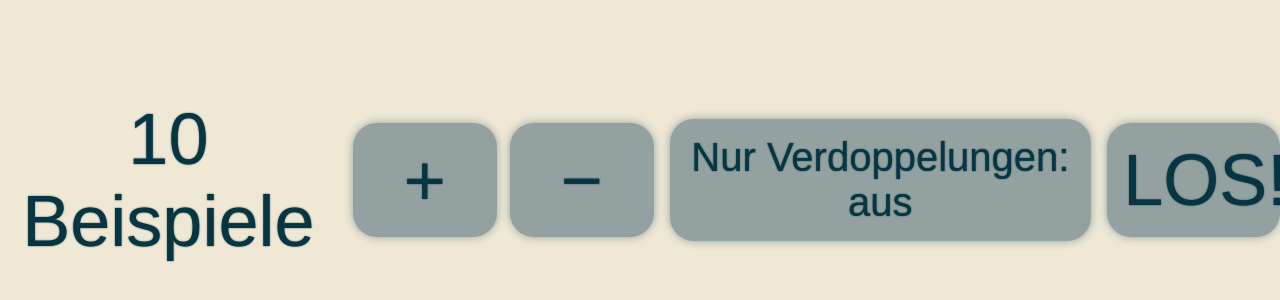
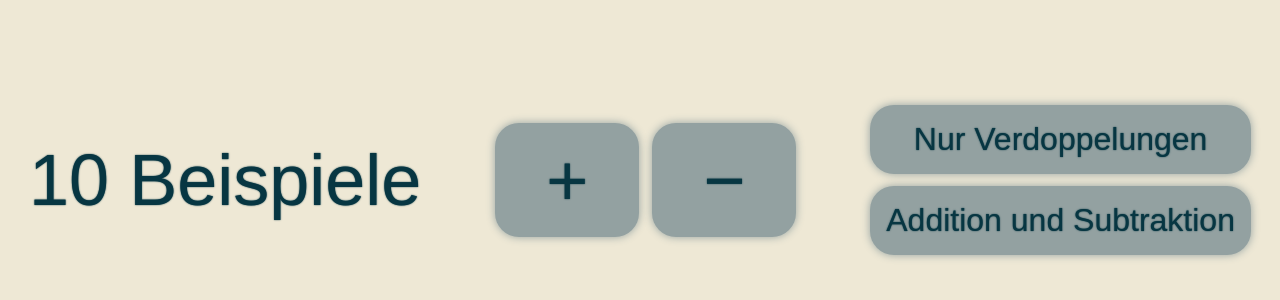
Before and after one commit to holistic-developer/math-trainer, a React (Vite) app: page / in a window 1280 px wide. Shown: the part 220-520 px from the top of the page. Built offline with nearby package versions, Linux system fonts and the light colour scheme.

Commit message:
Better game selection

```diff
--- a/src/Examples.tsx
+++ b/src/Examples.tsx
@@ -1,6 +1,7 @@
 import { useCallback, useReducer, useState } from 'react';
 import { Answers } from './Answers';
 import { getRandomInt, getRandomIntExcept } from './randomNumberUtil';
+import { GameMode } from './Game';
 
 export const minValue = 1;
 export const maxValue = 10;
@@ -13,10 +14,10 @@ type ExampleState = {
   answer: number;
 };
 
-export const Examples: React.FC<{ rounds: number; onlyDoubling: boolean; done: () => void }> = ({ rounds, onlyDoubling, done }) => {
+export const Examples: React.FC<{ rounds: number; gameMode: GameMode; done: () => void }> = ({ rounds, gameMode, done }) => {
   const calculateExample = useCallback(
     (state: ExampleState) => {
-      if (onlyDoubling) {
+      if (gameMode === GameMode.DOUBLING) {
         state.addition = true;
         state.a = getRandomIntExcept(minValue, maxValue, [state.a]);
         state.b = state.a;
@@ -38,7 +39,7 @@ export const Examples: React.FC<{ rounds: number; onlyDoubling: boolean; done: (
       state.answer = correct;
       return { ...state };
     },
-    [rounds, onlyDoubling]
+    [rounds, gameMode]
   );
 
   const [{ a, b, addition, options, answer }, dispatch] = useReducer(
--- a/src/Game.tsx
+++ b/src/Game.tsx
@@ -1,16 +1,21 @@
 import { useRef, useState } from 'react';
 import { Examples } from './Examples';
 
+export const enum GameMode {
+  DONE,
+  ADDITION_SUBTRACTION,
+  DOUBLING,
+}
+
 export const Game: React.FC = () => {
   const main = useRef<HTMLElement>(null);
-  const [started, setStarted] = useState<boolean>(false);
+  const [gameMode, setGameMode] = useState<GameMode>(GameMode.DONE);
   const [rounds, setRounds] = useState<number>(10);
-  const [doubling, setDoubling] = useState<boolean>(false);
 
   return (
     <main ref={main}>
-      {started ? (
-        <Examples rounds={rounds} onlyDoubling={doubling} done={() => document.exitFullscreen().then(() => setStarted(false))} />
+      {gameMode ? (
+        <Examples rounds={rounds} gameMode={gameMode} done={() => document.exitFullscreen().then(() => setGameMode(GameMode.DONE))} />
       ) : (
         <>
           <p>{rounds} Beispiele</p>
@@ -20,10 +25,14 @@ export const Game: React.FC = () => {
               −
             </button>
           </span>
-          <button className={'small'} onClick={() => setDoubling((prevState) => !prevState)}>
-            Nur Verdoppelungen: {doubling ? 'ein' : 'aus'}
-          </button>
-          <button onClick={() => main.current?.requestFullscreen().then(() => setStarted(true))}>LOS!</button>
+          <span style={{ display: 'flex', gap: '1vw', flexDirection: 'column' }}>
+            <button className={'small-font'} onClick={() => main.current?.requestFullscreen().then(() => setGameMode(GameMode.DOUBLING))}>
+              Nur Verdoppelungen
+            </button>
+            <button className={'small-font'} onClick={() => main.current?.requestFullscreen().then(() => setGameMode(GameMode.ADDITION_SUBTRACTION))}>
+              Addition und Subtraktion
+            </button>
+          </span>
         </>
       )}
     </main>
--- a/src/index.css
+++ b/src/index.css
@@ -32,8 +32,8 @@
     text-align: center;
 }
 
-.small {
-    font-size: min(5vw, 5vh)
+.small-font {
+    font-size: min(4vw, 4vh)
 }
 
 body {
```
